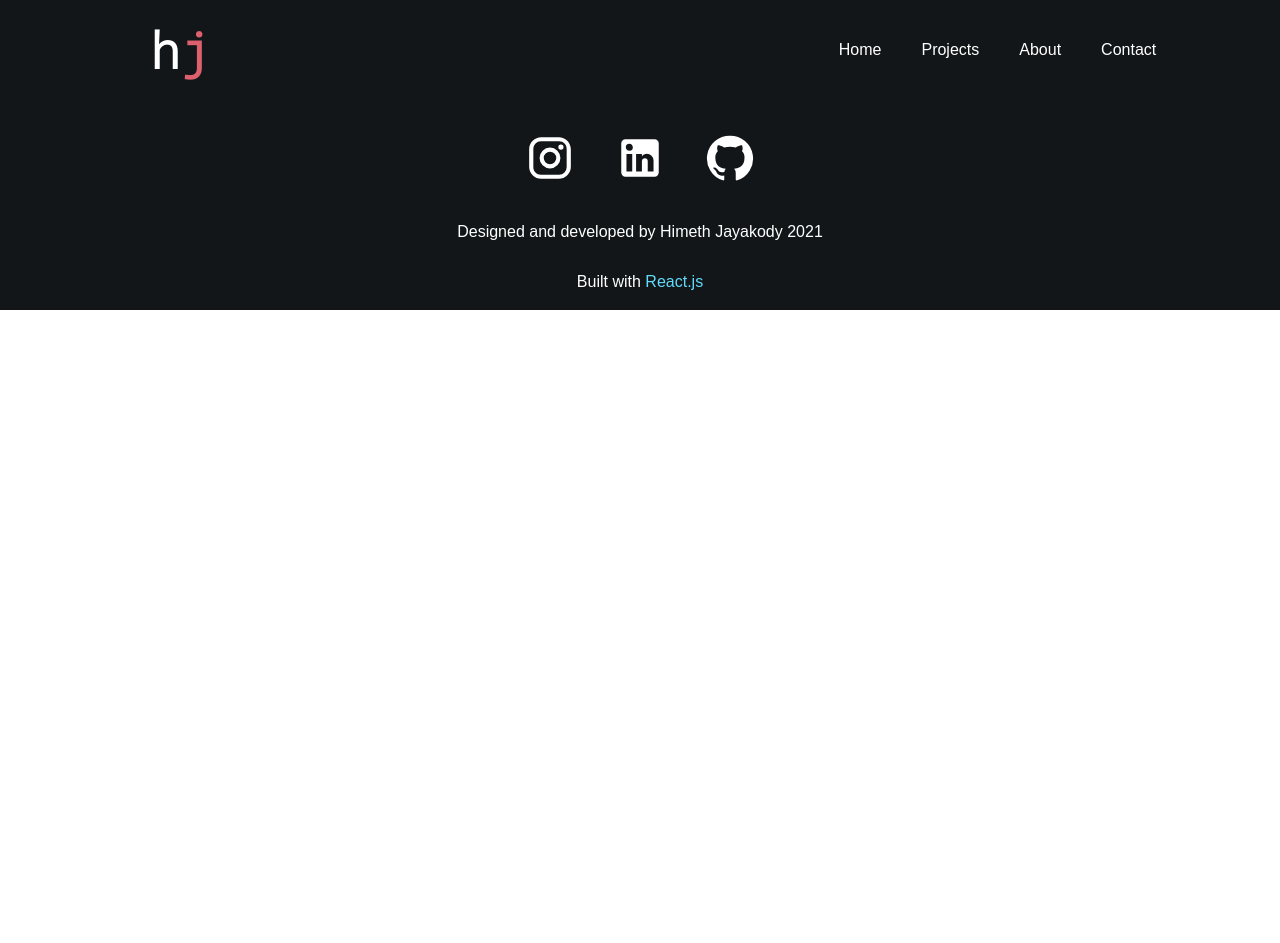
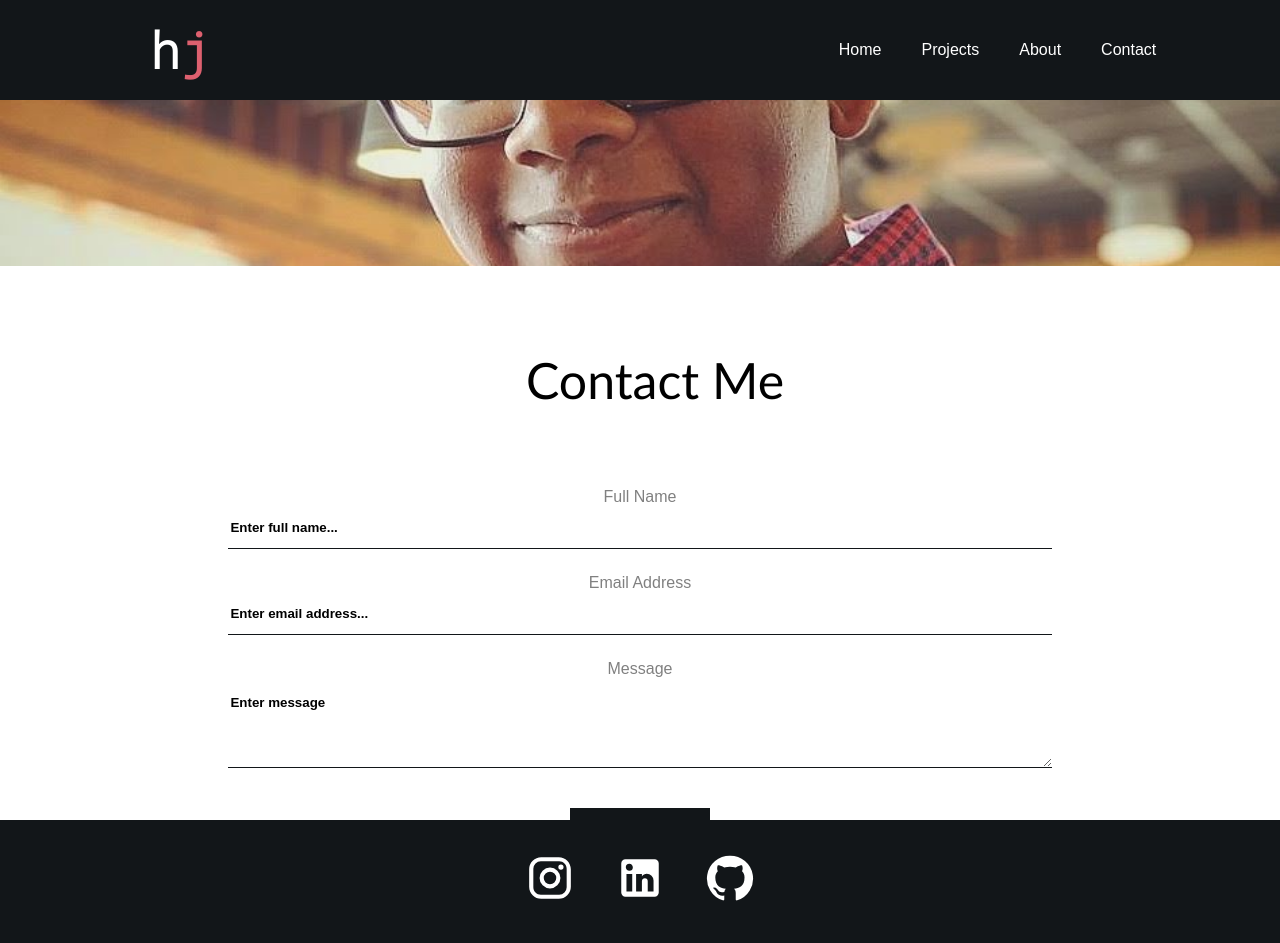
Before and after one commit to Himeth09/react-website-1, a React (Create React App) app: page /contact in a window 1280 px wide. Shown: the top 943 px of the page. Before the commit the page ends 800 px from the top, so only its background shows below. Built offline with nearby package versions, Linux system fonts and the light colour scheme.

Commit message:
Created Contact page
Created Contact.js and its style page Contact.css. Switched around some of the styling in contact and about to make about divided into left and right while contact is divided into top and bottom. Also surrounded the icons in the footer with links to the appropriate website.

```diff
--- a/src/App.js
+++ b/src/App.js
@@ -3,6 +3,7 @@ import Navbar from './components/Navbar';
 import Footer from './components/Footer';
 import Home from './pages/Home';
 import About from './pages/About';
+import Contact from './pages/Contact';
 import {BrowserRouter as Router, Route, Switch} from 'react-router-dom';
 
 function App() {
@@ -13,6 +14,7 @@ function App() {
         <Switch>
           <Route path="/" exact component={Home}/>
           <Route path="/about" exact component={About}/>
+          <Route path="/contact" exact component={Contact}/>
         </Switch>
         <Footer />
       </Router>
--- a/src/components/Footer.js
+++ b/src/components/Footer.js
@@ -8,9 +8,15 @@ function Footer() {
     return (
         <div className="footer">
             <div className="socials">
-                <InstagramIcon />
-                <LinkedInIcon />
-                <GithubIcon />
+                <a href="https://instagram.com/himeth_jayakody/" target="_blank" rel="noopener noreferrer">
+                    <InstagramIcon />
+                </a>
+                <a href="https://linkedin.com/in/himeth-jayakody/" target="_blank" rel="noopener noreferrer">
+                    <LinkedInIcon />
+                </a>
+                <a href="https://github.com/Himeth09/" target="_blank" rel="noopener noreferrer">
+                    <GithubIcon />
+                </a>
             </div>
             <p>Designed and developed by Himeth Jayakody 2021</p>
             <p>Built with <a target="_blank" href="https://reactjs.org" rel="noopener noreferrer">React.js</a></p>
--- a/src/pages/About.js
+++ b/src/pages/About.js
@@ -5,10 +5,9 @@ import '../styles/About.css'
 function About() {
     return (
         <div className="about">
-            <div className="about-top" style={{backgroundImage: `url(${ImageBanner})`}}>
-
+            <div className="about-left" style={{backgroundImage: `url(${ImageBanner})`}}>
             </div>
-            <div className="about-bottom">
+            <div className="about-right">
                 <h1>About Me</h1>
                 <p>Junior at the University of North Carolina at Charlotte pursuing a Bachelor's in Computer Science with a concentration in Software Engineering.
                 Currently a TA for ITSC 3146 Intro to Operating Systems &amp; Networking. Been using a computer since elementary school, avid gamer and tech enthusiast, been known to tinker around with both hardware and software.
--- /dev/null
+++ b/src/pages/Contact.js
@@ -0,0 +1,27 @@
+import React from 'react'
+import ImageBannerLeft from '../images/profile-logo.jpg';
+import '../styles/Contact.css'
+
+function Contact() {
+    return (
+        <div className="contact">
+            <div className="contact-top" style={{backgroundImage: `url(${ImageBannerLeft})`}}>
+
+            </div>
+            <div className="contact-bottom">
+                <h1>Contact Me</h1>
+                <form id="contact-form" method="POST">
+                    <label htmlFor="name">Full Name</label>
+                    <input name="name" placeholder="Enter full name..." type="text" />
+                    <label htmlFor="email">Email Address</label>
+                    <input name="email" placeholder="Enter email address..." type="email" />
+                    <label htmlFor="message">Message</label>
+                    <textarea rows="6" placeholder="Enter message" name="message" required></textarea>
+                    <button type="submit">Send Message</button>
+                </form>
+            </div>
+        </div>
+    )
+}
+
+export default Contact
--- a/src/styles/About.css
+++ b/src/styles/About.css
@@ -2,74 +2,37 @@
   width: 100%;
   height: 90vh;
   display: flex;
-    flex-direction: column;
 }
 
-.about-top {
-    width: 100%;
-    height: 45%;
+.about .about-left {
+  height: 100%;
+  flex: 50%;
   background-position: center;
   background-repeat: no-repeat;
   background-size: cover;
-    font-family: 'Gill Sans', 'Gill Sans MT', Calibri, 'Trebuchet MS', sans-serif;
 }
-/*
-.about-bottom {
+
+.about .about-right {
+  height: 100%;
+  flex: 50%;
   display: flex;
   flex-direction: column;
-    height: 55%;
-    align-items: center;
-    margin-top: 50px;
+  justify-content: center;
+  background-color: #DD606F;
+  color: white;
 }
 
-.about-bottom p {
-    width: 1200px;
+.about .about-right h1 {
+  font-family: "Trebuchet MS", "Lucida Sans Unicode", "Lucida Grande", "Lucida Sans", Arial, sans-serif;
+  font-weight: 10;
+  font-size: 50px;
+  margin-left: 30px;
+  font-family: 'Roboto Mono', monospace;
 }
 
-.about .about-bottom h1 {
-    font-weight: 400;
-    font-size: 70px;
-    color: black;
-    height: 30px;
-    display: flex;
-    justify-content: center;
-    transform: translateY(-40px);
-} */
-
-/* .about {
-    width: 100%;
-    height: 90vh;
-    display: flex;
-    flex-direction: column;
-  } */
-
-  /* .about-top {
-    width: 100%;
-    height: 45%;
-    background-position: center;
-    background-repeat: no-repeat;
-    background-size: cover;
-    font-family: "Gill Sans", "Gill Sans MT", Calibri, "Trebuchet MS", sans-serif;
-  } */
-
-  .about-bottom {
-    display: flex;
-    flex-direction: column;
-    height: 55%;
-    align-items: center;
-    margin-top: 50px;
+.about-right p {
+    padding: 10px 30px;
+    line-height: 40px;
+    font-family: 'Roboto Mono', monospace;
+    font-weight: bold;
 }
-
-  .about-bottom p {
-    width: 1200px;
-  }
-
-  .about .about-bottom h1 {
-    font-weight: 400;
-    font-size: 70px;
-    color: black;
-    height: 30px;
-    display: flex;
-    justify-content: center;
-    transform: translateY(-40px);
-  }
--- /dev/null
+++ b/src/styles/Contact.css
@@ -0,0 +1,83 @@
+.contact {
+    width: 100%;
+    height: 90vh;
+    display: flex;
+    flex-direction: column;
+}
+
+.contact .contact-top {
+    width: 100%;
+    height: 50%;
+    background-position: center;
+    background-repeat: no-repeat;
+    background-size:cover;
+    font-family: 'Gill Sans', 'Gill Sans MT', Calibri, 'Trebuchet MS', sans-serif;
+}
+
+.contact .contact-bottom {
+    display: flex;
+    flex-direction: column;
+    height: 70%;
+    align-items: center;
+    margin-top: 50px;
+}
+
+.contact .contact-bottom h1 {
+    font-family: 'Trebuchet MS', 'Lucida Sans Unicode', 'Lucida Grande', 'Lucida Sans', Arial, sans-serif;
+    font-weight: 10;
+    font-size: 50px;
+    margin-left: 30px;
+}
+
+form {
+    display: flex;
+    flex-direction: column;
+    width: 80%;
+    height: auto;
+    padding: 30px;
+    align-items: center;
+}
+
+form input {
+    height: 40px;
+    width: 80%;
+    border: none;
+    border-bottom: 1px solid #121619;
+    color: black;
+    margin-bottom: 10px;
+}
+
+form textarea {
+    margin-top: 15px;
+    height: 70px;
+    width: 80%;
+    border: none;
+    border-bottom: 1px solid #121619;
+    color: black;
+}
+
+input::placeholder, textarea::placeholder {
+    font-weight: bold;
+    color: black;
+    font-family: Arial, Helvetica, sans-serif;
+}
+
+form input:focus, textarea:focus {
+    outline: none;
+}
+
+form label {
+    margin-top: 15px;
+    color: grey;
+}
+
+form button {
+    margin-top: 40px;
+    width: 140px;
+    height: 40px;
+    border: none;
+    background-color: #121619;
+    color: whitesmoke;
+    font-size: 15px;
+    cursor: pointer;
+}
```
Also changed, not shown: src/App.css (+0 -36 lines). Lines whose indentation alone changed are shown as unchanged.
